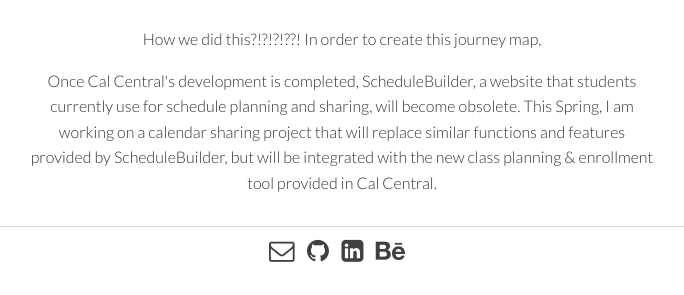
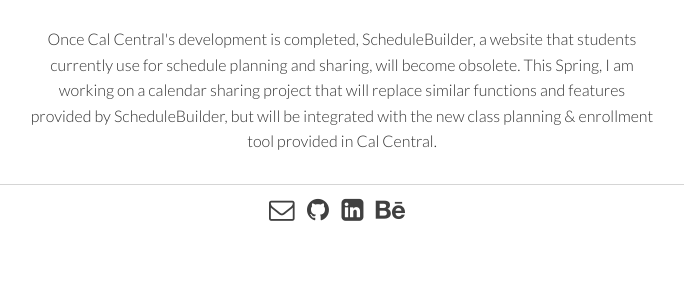
Before and after one commit to shannonchu/shannonchu.github.io, a Jekyll site: the page built from pages/sis-project.html, in a window 1280 px wide, cut to the strip 1002-1297 px from the top of the page. Shown: the whole strip, without its empty margins (298-982 px from the left). Built offline with Jekyll 4.4.1, drawn with Linux system fonts in a browser that asks for light colours; nearby versions of some CDN libraries; after the commit the page ends 1255 px from its top, so only the background shows below that.

Commit message:
hide text

```diff
--- a/pages/sis-project.html
+++ b/pages/sis-project.html
@@ -16,8 +16,8 @@
     </p>
     <iframe width="80%" height="415" src="https://www.youtube.com/embed/TOQL2cVZ_U4" frameborder="0" allowfullscreen></iframe>
     <p>
-      How we did this?!?!?!??!
-      In order to create this journey map,
+<!--       How we did this?!?!?!??!
+      In order to create this journey map, -->
     </p>
     <p>
       Once Cal Central's development is completed, ScheduleBuilder, a website that students currently use for schedule planning and sharing, will become obsolete.  This Spring, I am working on a calendar sharing project that will replace similar functions and features provided by ScheduleBuilder, but will be integrated with the new class planning & enrollment tool provided in Cal Central.
```
